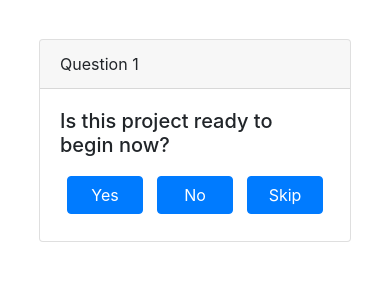
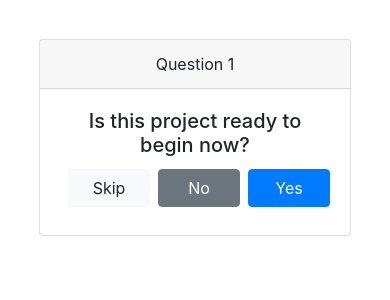
Before and after one commit to autsys/example, a React (Create React App) app: page / in a window 390 px wide. Both pictures are taken after a click on the button "Start". Shown: the top 300 px of the page. Built offline with nearby package versions, Linux system fonts and the light colour scheme.

Commit message:
More responsive buttons / color added.

```diff
--- a/src/App.css
+++ b/src/App.css
@@ -34,3 +34,7 @@
     transform: rotate(360deg);
   }
 }
+
+.button {
+  margin: 0 0 0.5em 0.5em;
+}
--- a/src/components/card.js
+++ b/src/components/card.js
@@ -27,7 +27,6 @@ const Qcard = () => {
 
       function increment(ans) {
         answers.push({Q, ans})
-        console.log('answer', ans)
         setSteps(steps => steps + 1)
         if (steps === 10){
           setHideQuestions(false)
@@ -43,14 +42,16 @@ const Qcard = () => {
       // breaks after you reach the end need to set a limit
 
     return (
-      <Card style={{display: hideQuestions ? 'flex' : 'none', marginLeft: '10%', marginRight: '10%', marginTop: '10%'}}>
+      <Card style={{'text-align': 'center', display: hideQuestions ? 'flex' : 'none', marginLeft: '10%', marginRight: '10%', marginTop: '10%'}}>
         <Card.Header>Question {steps + 1}</Card.Header>
           <Card.Body>
             <Card.Title>{Object.values(questions)[steps].Question}</Card.Title>
-              <div className="d-flex flex-row" style={{alignContent: 'center', justifyContent: 'center'}}>
-                  <Button style={{margin: 7, width: 100}} value='yes' onClick={(e) => {increment('yes');}}>Yes</Button>
-                  <Button style={{margin: 7, width: 100}} value='no' onClick={(e) => {increment('no');}}>No</Button>
-                  <Button style={{margin: 7, width: 100}} value='skip' onClick={(e) => {increment('skip');}}>Skip</Button>
+              <div className="container">
+                <div className="row justify-content-between" role="group" aria-label="Choose skip no or yes">
+                    <Button variant="light" value='skip' className="col button" onClick={(e) => {increment('skip');}}>Skip</Button>
+                    <Button variant="secondary" value='no' className="col button" onClick={(e) => {increment('no');}}>No</Button>
+                    <Button variant="primary" value='yes' className="col button" onClick={(e) => {increment('yes');}}>Yes</Button>
+                </div>
               </div>
           </Card.Body>
       </Card>
```
